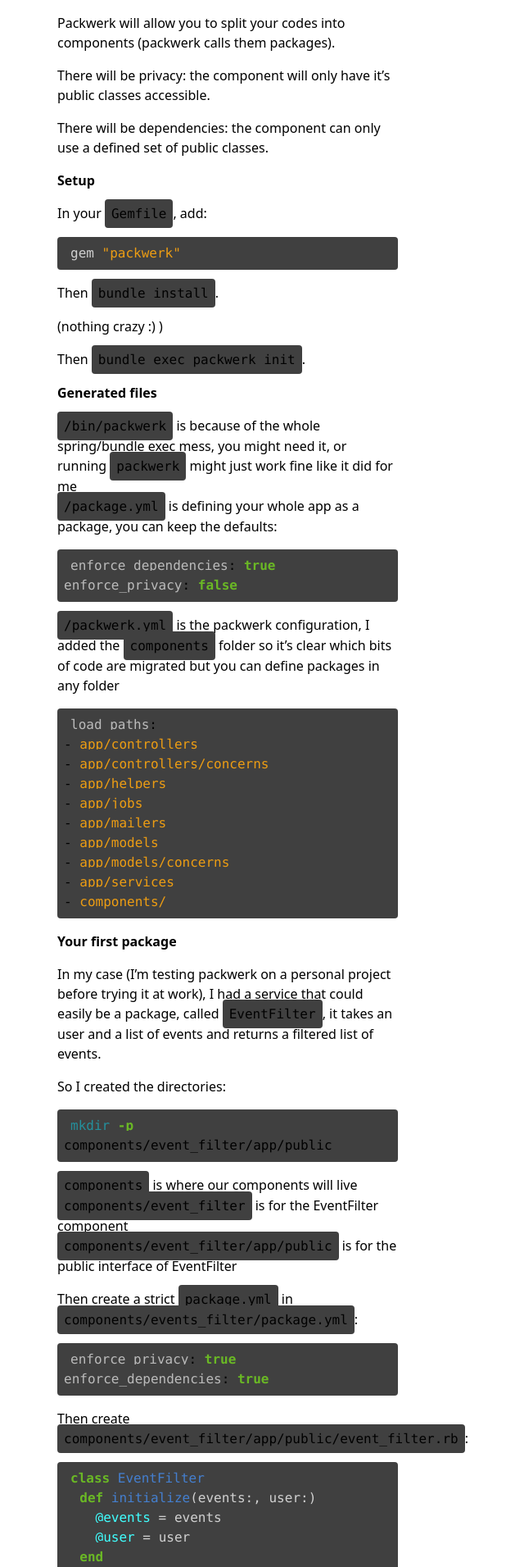
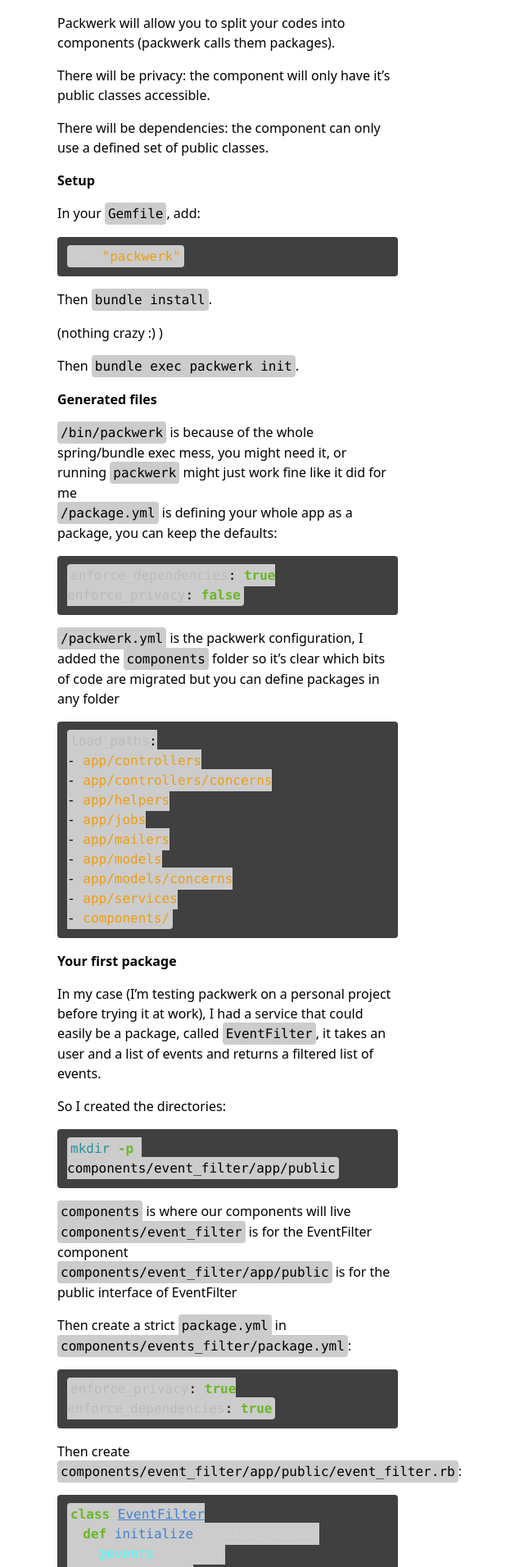
Before and after one commit to dorianmariefr/dorianmarie.fr-old, a Jekyll site: the page built from packwerk.md, in a window 1280 px wide. Shown: the part 836-2747 px from the top of the page at 82% size, without its empty margins (362-1002 px from the left). Built offline with Jekyll 4.4.1, drawn with Linux system fonts in a browser that asks for light colours; our own code applies the rules of GitHub Pages for plain Markdown files.

Commit message:
better code styling

```diff
--- a/assets/css/styles.scss
+++ b/assets/css/styles.scss
@@ -30,10 +30,10 @@ pre, code {
 
 pre {
   margin-bottom: 1rem;
-  padding: 0.5rem;
+  padding: 0.75rem;
 }
 
 code {
-  padding: 0.5rem;
-  background-color: #404040;
+  padding: 0.25rem;
+  background-color: #ccc;
 }
```
